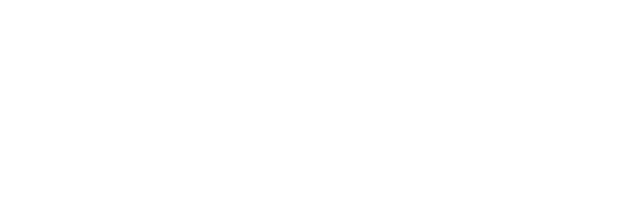
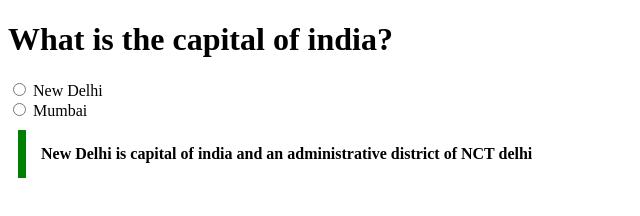
Before and after one commit to acciojob/trivia-gayatri0803, a website: page main.html in a window 1280 px wide. Shown: the whole page, without its empty margins (0-640 px from the left). Drawn offline with Linux system fonts and the light colour scheme.

Commit message:
Add files via upload

```diff
--- a/main.html
+++ b/main.html
@@ -8,6 +8,14 @@
 
 <body>
 	<!-- the entire body must be written by student -->
+	<h1>What is the capital of india?</h1>
+	<form action="">
+	<input type="radio" name="state" value="New delhi">
+	<label for="">New Delhi</label><br>
+	<input type="radio" name="state" value="Mumbai">
+	<label for="">Mumbai</label><br>
+	</form>
+	<blockquote class="text">New Delhi is capital of india and an administrative district of NCT delhi</blockquote>
     <script type="text/javascript" src="./script.js">
 </script>
 
--- a/styles.css
+++ b/styles.css
@@ -1,2 +1,9 @@
 
 /* Your CSS Code here. */
+.text{
+
+    max-width: 600px; margin: 10px; padding: 15px;
+    border-left: 8px solid green;
+    background-color: #f8fffe"";
+    font-weight: bold;
+}
```
